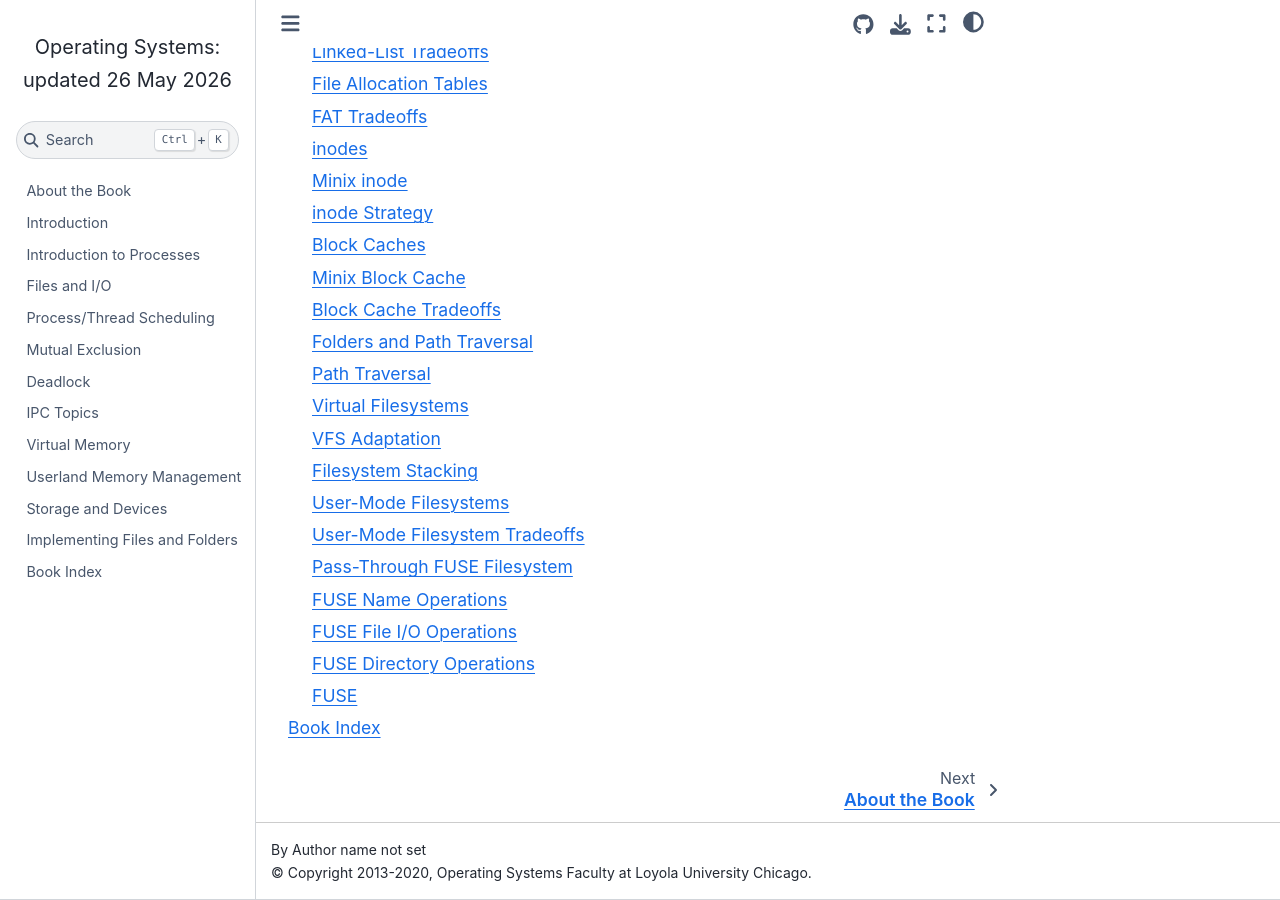
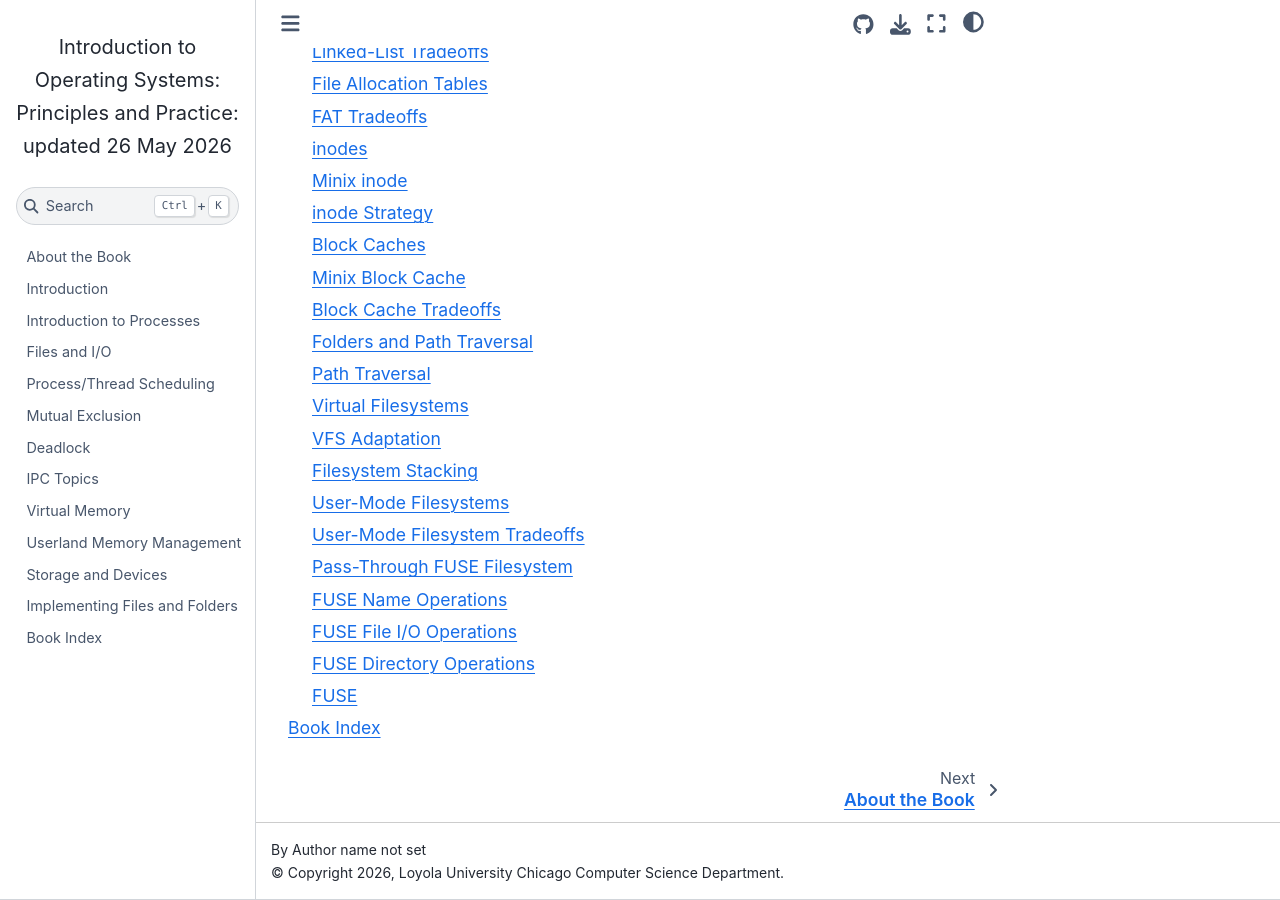
Before and after one commit to LoyolaChicagoBooks/operatingsystems, a Sphinx documentation site: the page built from source/index.rst, in a window 1280 px wide and 900 px high, scrolled down 11035 px. Built offline with Sphinx 7.4.7 and the Sphinx Book theme 1.1.4, drawn with Linux system fonts in a browser that asks for light colours.

Commit message:
Update project title, authors, and copyright year in conf.py
Co-Authored-By: Claude Sonnet 4.6 <noreply@anthropic.com>

```diff
--- a/source/conf.py
+++ b/source/conf.py
@@ -42,9 +42,9 @@ source_suffix = '.rst'
 master_doc = 'index'
 
 # General information about the project.
-project = u'Operating Systems'
-authors = u'Operating Systems Faculty at Loyola University Chicago'
-copyright = u'2013-2020, ' + authors
+project = u'Introduction to Operating Systems: Principles and Practice'
+authors = u'Loyola University Chicago Computer Science Department; Edited by George K. Thiruvathukal'
+copyright = u'2026, Loyola University Chicago Computer Science Department'
 
 # The version info for the project you're documenting, acts as replacement for
 # |version| and |release|, also used in various other places throughout the
```
